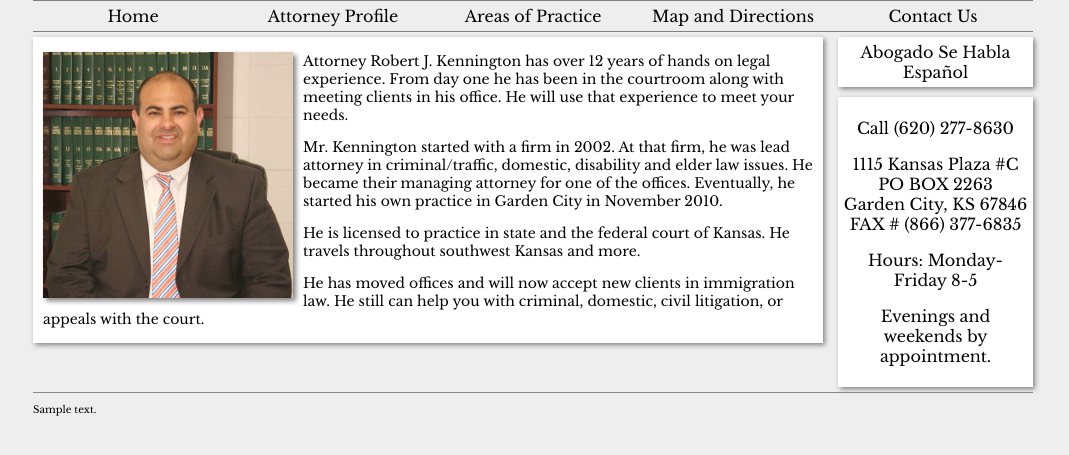
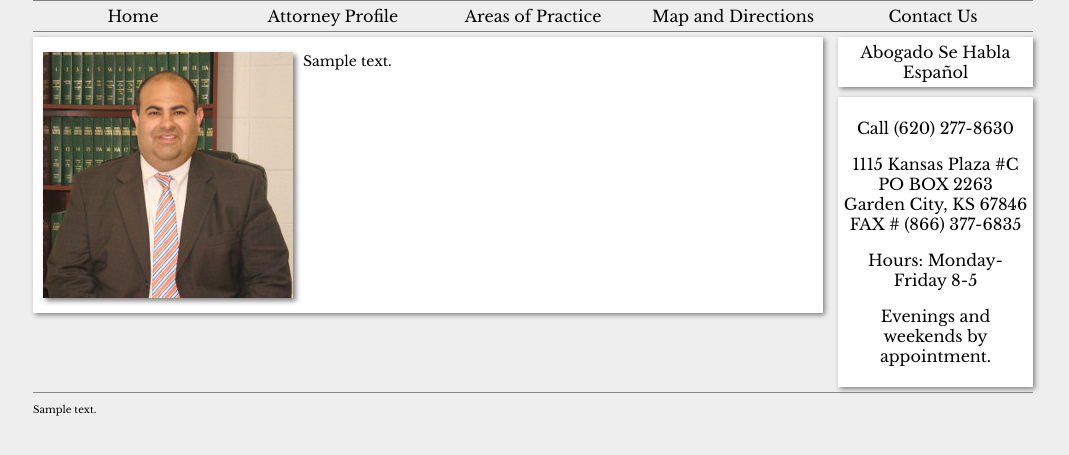
Before and after one commit to owenleonard/rkenningtonlaw, a Django app: template templates/kenningtonlaw/profile.html in a window 1280 px wide. Shown: the part 160-615 px from the top of the page, without its empty margins (107-1176 px from the left). Run offline with Django 3.2, Linux system fonts and the light colour scheme; the template is opened without the code that fills it: most values are stand-ins (such as "Sample title", 1, 10 or a date in 2020); some web fonts are replaced.

Commit message:
change index and profile pages to populate based on content table

```diff
--- a/templates/kenningtonlaw/profile.html
+++ b/templates/kenningtonlaw/profile.html
@@ -3,21 +3,6 @@
 {% block content %}
 <div class="article">
 	<img class="profile-pic" src="/static/images/Robert.jpg" alt="Robert J. Kennington profile picture">
-	<p>
-		Attorney Robert J. Kennington has over 12 years of hands on legal experience. From day one he has
-		been in the courtroom along with meeting clients in his office. He will use that experience to meet your needs.
-	</p>
-	<p>
-		Mr. Kennington started with a firm in 2002. At that firm, he was lead attorney in criminal/traffic, domestic,
-		disability and elder law issues. He became their managing attorney for one of the offices. Eventually, he
-		started his own practice in Garden City in November	2010.
-	</p>
-	<p>
-		He is licensed to practice in state and the federal court of Kansas. He travels throughout southwest Kansas and more.
-	</p>
-	<p>
-		He has moved offices and will now accept new clients in immigration law. He still can help you with criminal,
-		domestic, civil litigation, or appeals with the court.
-	</p>
+	{{ content.description|linebreaks }}
 </div>
 {% endblock %}
--- a/website/admin.py
+++ b/website/admin.py
@@ -1,7 +1,8 @@
 from django.contrib import admin
-from website.models import PracticeArea, Disclaimer, ContactRecipient
+from website.models import PracticeArea, Disclaimer, ContactRecipient, Content
 
 # Register your models here.
 admin.site.register(PracticeArea)
 admin.site.register(Disclaimer)
 admin.site.register(ContactRecipient)
+admin.site.register(Content)
```
Also changed, not shown: templates/kenningtonlaw/index.html (+1 -14 lines), website/models.py (+7 -0 lines), website/views.py (+5 -3 lines).
